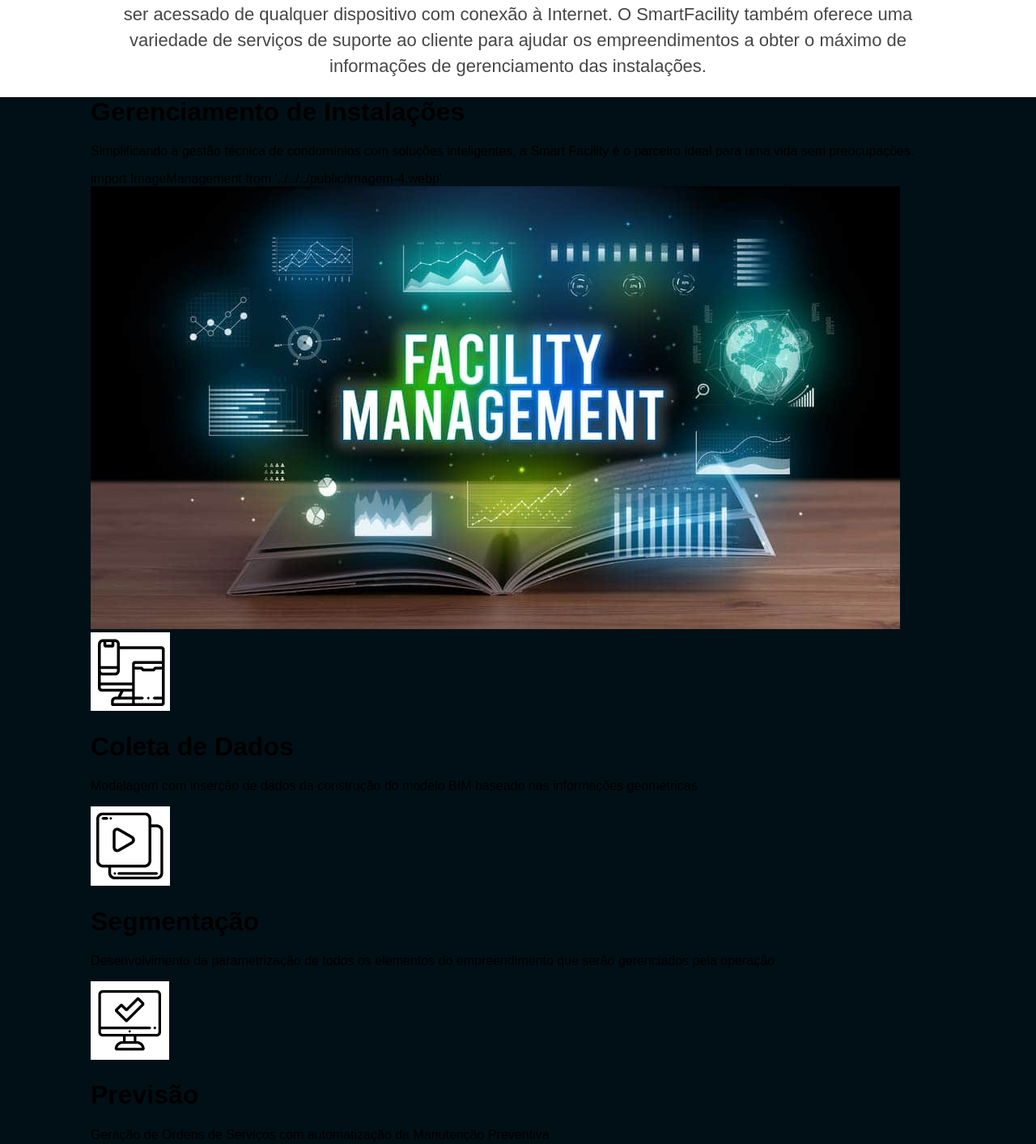
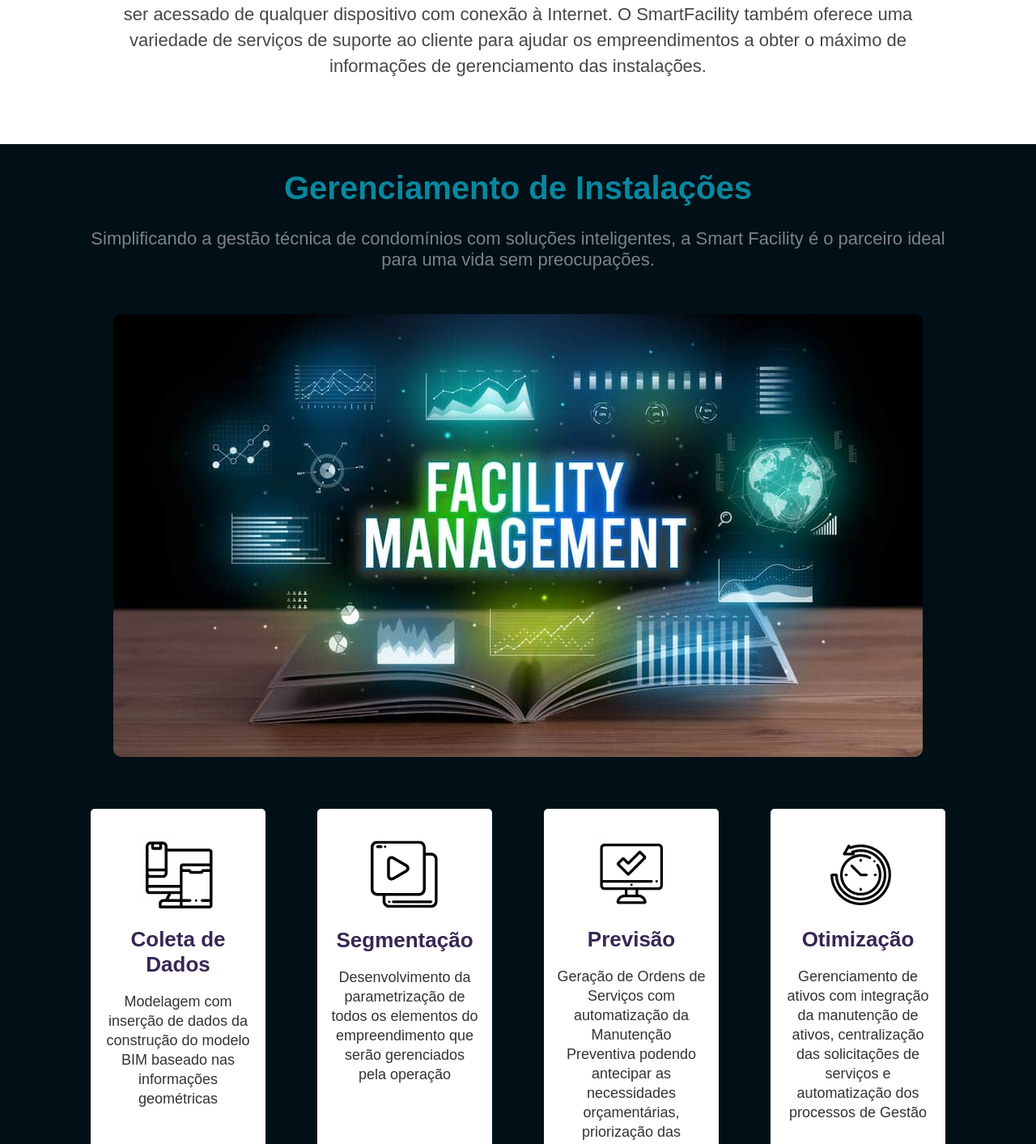
Before and after one commit to AdautoMarques/SmartFacility, a Next.js app: page / in a window 1280 px wide. Shown: the part 1085-2498 px from the top of the page at 81% size. Built offline with nearby package versions, Linux system fonts and the light colour scheme.

Commit message:
Componente de Gerenciamento terminado

```diff
--- a/src/components/Management/index.jsx
+++ b/src/components/Management/index.jsx
@@ -9,31 +9,41 @@ import otimizacaoImg from '../../../public/otimizacao.webp';
 const Management = () => {
   return (
     <div className={styles.container}>
-      <h1>Gerenciamento de Instalações</h1>
-      <p>Simplificando a gestão técnica de condomínios com soluções inteligentes,
+      <h1 className={styles.principal}>Gerenciamento de Instalações</h1>
+      <p className={styles.pprincipal}>Simplificando a gestão técnica de condomínios com soluções inteligentes,
         a Smart Facility é o parceiro ideal para uma vida sem preocupações.
       </p>
-import ImageManagement from '../../../public/imagem-4.webp'
-      <Image src={ImageManagement} alt='imagem de gerenciamento de rede'/>
-
+      <div className={styles.image}>
+        <Image src={ImageManagement} alt='imagem de gerenciamento de rede' />
+      </div>
       <div className={styles.managements}>
         <div className={styles.management}>
-          <Image src={coletaImg} alt='coleta de dados'/>
+          <div className={styles.img}>
+            <Image src={coletaImg} alt='coleta de dados' />
+          </div>
           <h1>Coleta de Dados</h1>
           <p>Modelagem com inserção de dados da construção do modelo BIM baseado nas informações geométricas</p>
         </div>
         <div className={styles.management}>
-          <Image src={segmenImg} alt='segmentacao'/>
+          <div className={styles.img}>
+            <Image src={segmenImg} alt='segmentacao' />
+          </div>
           <h1>Segmentação</h1>
           <p>Desenvolvimento da parametrização de todos os elementos do empreendimento que serão gerenciados pela operação</p>
         </div>
         <div className={styles.management}>
-          <Image src={previsaoImg} alt='previsão'/>
+          <div className={styles.img}>
+            <Image src={previsaoImg} alt='previsão' />
+          </div>
           <h1>Previsão</h1>
-          <p>Geração de Ordens de Serviços com automatização da Manutenção Preventiva</p>
+          <p>Geração de Ordens de Serviços com automatização da Manutenção Preventiva podendo antecipar as
+            necessidades orçamentárias, priorização das Ordens de Serviço
+          </p>
         </div>
         <div className={styles.management}>
-          <Image src={otimizacaoImg} alt='otimização'/>
+          <div className={styles.img}>
+            <Image src={otimizacaoImg} alt='otimização' />
+          </div>
           <h1>Otimização</h1>
           <p>Gerenciamento de ativos com integração da manutenção de ativos,
             centralização das solicitações de serviços e automatização dos processos de Gestão
@@ -41,7 +51,7 @@ import ImageManagement from '../../../public/imagem-4.webp'
         </div>
       </div>
     </div>
-   );
+  );
 }
 
 export default Management;
--- a/src/components/Management/styles.module.scss
+++ b/src/components/Management/styles.module.scss
@@ -3,4 +3,68 @@
 .container{
   @include Padding;
   background-color: #011016;
+  margin-top: 5rem;
+
+  .principal{
+    font-size: 40px;
+    color: #0987a0;
+    text-align: center;
+    padding-top: 2rem;
+  }
+
+  .pprincipal{
+    font-size: 22px;
+    color: #f5f5f5;
+    opacity: 0.5;
+    text-align: center;
+    padding-bottom: 2rem;
+  }
+
+  .image{
+    display: flex;
+    justify-content: center;
+    align-items: center;
+    padding-bottom: 2rem;
+
+    img{
+      border-radius: 10px;
+      margin-bottom: 2rem;
+    }
+  }
+
+
 }
+
+.managements{
+  display: grid;
+  grid-template-columns: repeat(4, 1fr);
+  gap: 4rem;
+
+
+
+  .management{
+    padding: 32px 15px;
+    background-color: #FFFFFF;
+    border-radius: 5px;
+
+    .img{
+      display: flex;
+      align-items: center;
+      justify-content: center;
+    }
+
+    h1{
+      font-weight: bold;
+      font-size: 26px;
+      color: #372753;
+      text-align: center;
+    }
+
+    p{
+      font-size: 18px;
+      text-align: center;
+      opacity: 0.8;
+      line-height: 1.5rem;
+    }
+  }
+}
```
Also changed, not shown: public/FM1.jpg (added).
